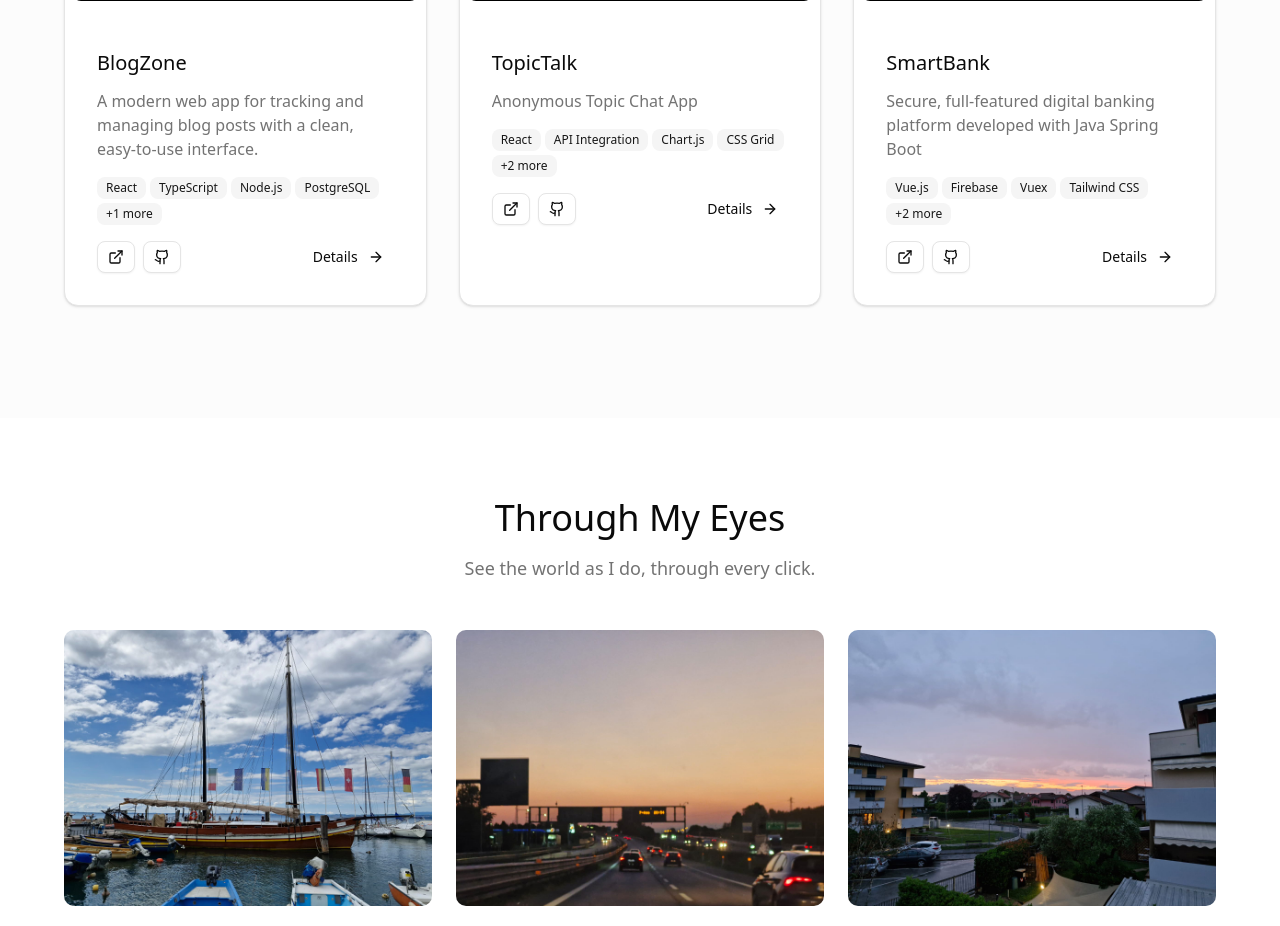
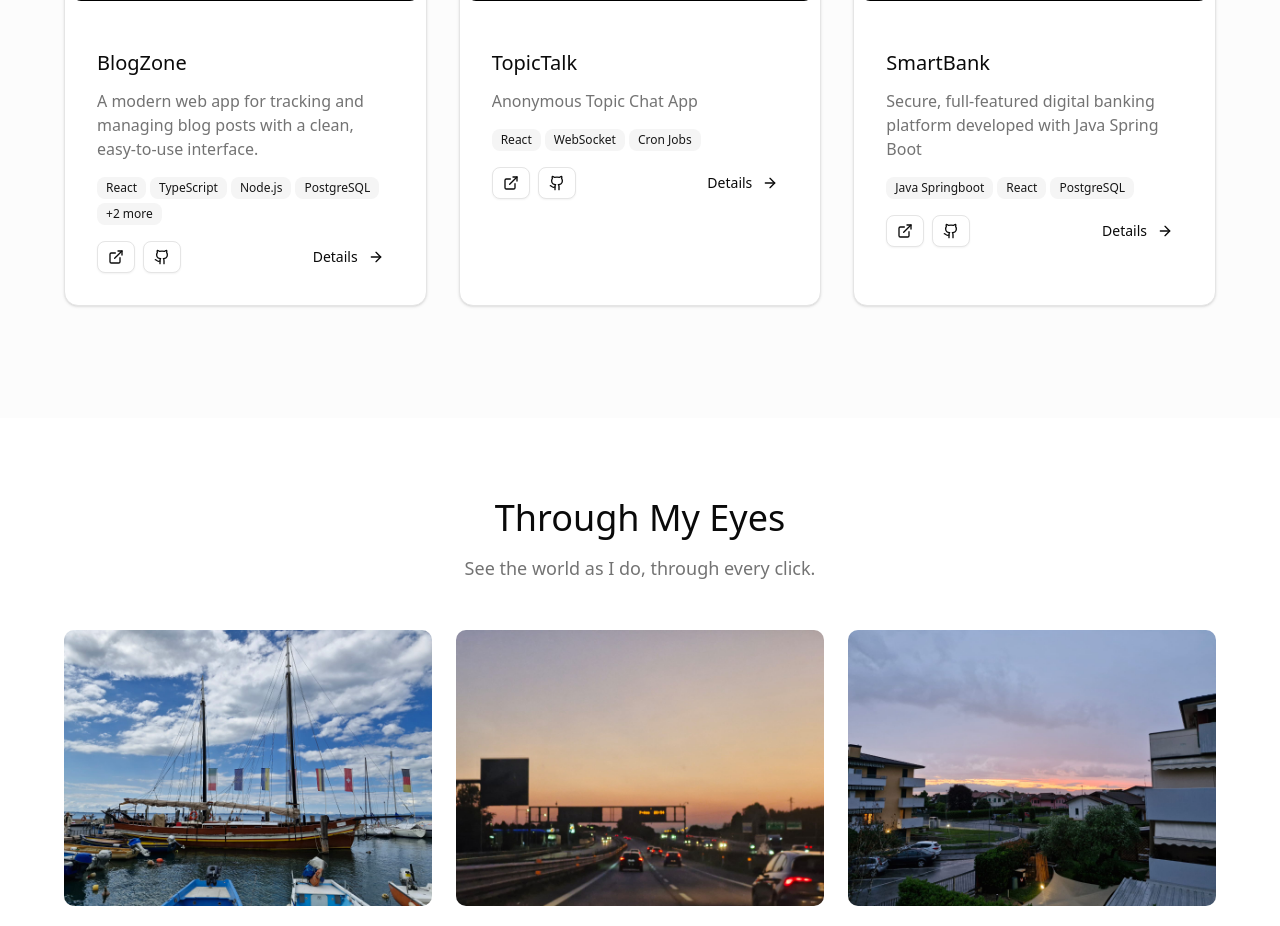
Before and after one commit to partiksingh1/partiksingh, a Next.js app: page / in a window 1280 px wide. Shown: the part 2860-3786 px from the top of the page. Built offline with nearby package versions, Linux system fonts and the light colour scheme; grey boxes are pictures that could not be loaded.

Commit message:
fix : tech edit

```diff
--- a/src/data/mockData.ts
+++ b/src/data/mockData.ts
@@ -25,7 +25,7 @@ export const projects: Project[] = [
       'https://github.com/user-attachments/assets/2e1dc2bb-b4e9-440b-a13c-6197146ee155',
       'https://github.com/user-attachments/assets/b8961e71-5d58-432c-8c5f-83249e6a594c',
     ],
-    technologies: ['React', 'TypeScript', 'Node.js', 'PostgreSQL', 'Tailwind CSS'],
+    technologies: ['React', 'TypeScript', 'Node.js', 'PostgreSQL', 'Tailwind CSS', 'Gemini AI'],
     liveUrl: 'https://blogzone-8chd.onrender.com/',
     githubUrl: 'https://github.com/partiksingh1/Blogs-Tracker',
     featured: true,
@@ -46,7 +46,7 @@ export const projects: Project[] = [
     images: [
       'https://github.com/user-attachments/assets/cd3aa440-3b23-43c5-96b9-45511816c469',
     ],
-    technologies: ['React', 'API Integration', 'Chart.js', 'CSS Grid', 'PWA', 'Geolocation API'],
+    technologies: ['React', 'WebSocket', 'Cron Jobs'],
     liveUrl: 'https://topictalk-vdbgrq.fly.dev/',
     githubUrl: 'https://github.com/partiksingh1/TopicTalk',
     featured: true,
@@ -70,7 +70,7 @@ export const projects: Project[] = [
       'https://github.com/user-attachments/assets/b3d92eb4-0173-4e1b-9747-77d42ab8d8eb',
       'https://github.com/user-attachments/assets/ee090774-0082-4cda-97d0-416148aca853'
     ],
-    technologies: ['Vue.js', 'Firebase', 'Vuex', 'Tailwind CSS', 'PWA', 'Web Push API'],
+    technologies: ['Java Springboot', 'React', 'PostgreSQL'],
     liveUrl: 'https://github.com/partiksingh1/smartbank',
     githubUrl: 'https://github.com/partiksingh1/smartbank',
     featured: true,
```
